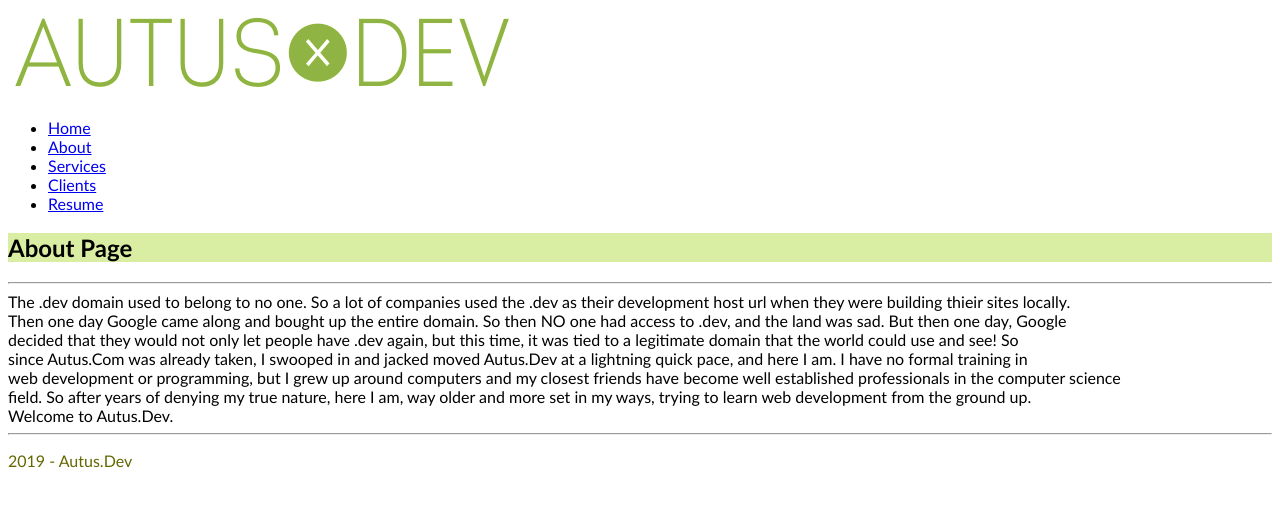
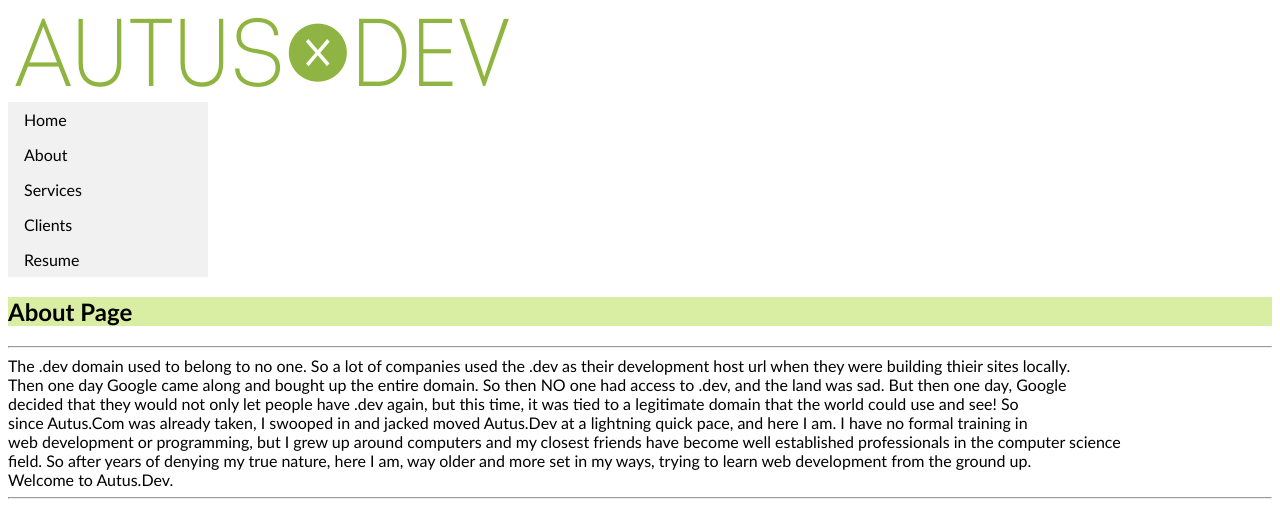
Before and after one commit to melzworld/autus.dev, a PHP site: page /about.html in a window 1280 px wide. Shown: the top 516 px of the page. Run offline with PHP 8.4, Linux system fonts and the light colour scheme.

Commit message:
CSS Menu Bar

```diff
--- a/src/style.css
+++ b/src/style.css
@@ -1,3 +1,23 @@
+ul {
+list-style-type: none;
+margin: 0;
+padding: 0;
+width: 200px;
+background-color: #f1f1f1;
+}
+
+li a {
+display: block;
+color: #000;
+padding: 8px 16px;
+text-decoration: none;
+}
+
+li a:hover {
+background-color: #555;
+color: white;
+}
+
 h1 {
     color: black;
     background-color: #d9eda3;
```
